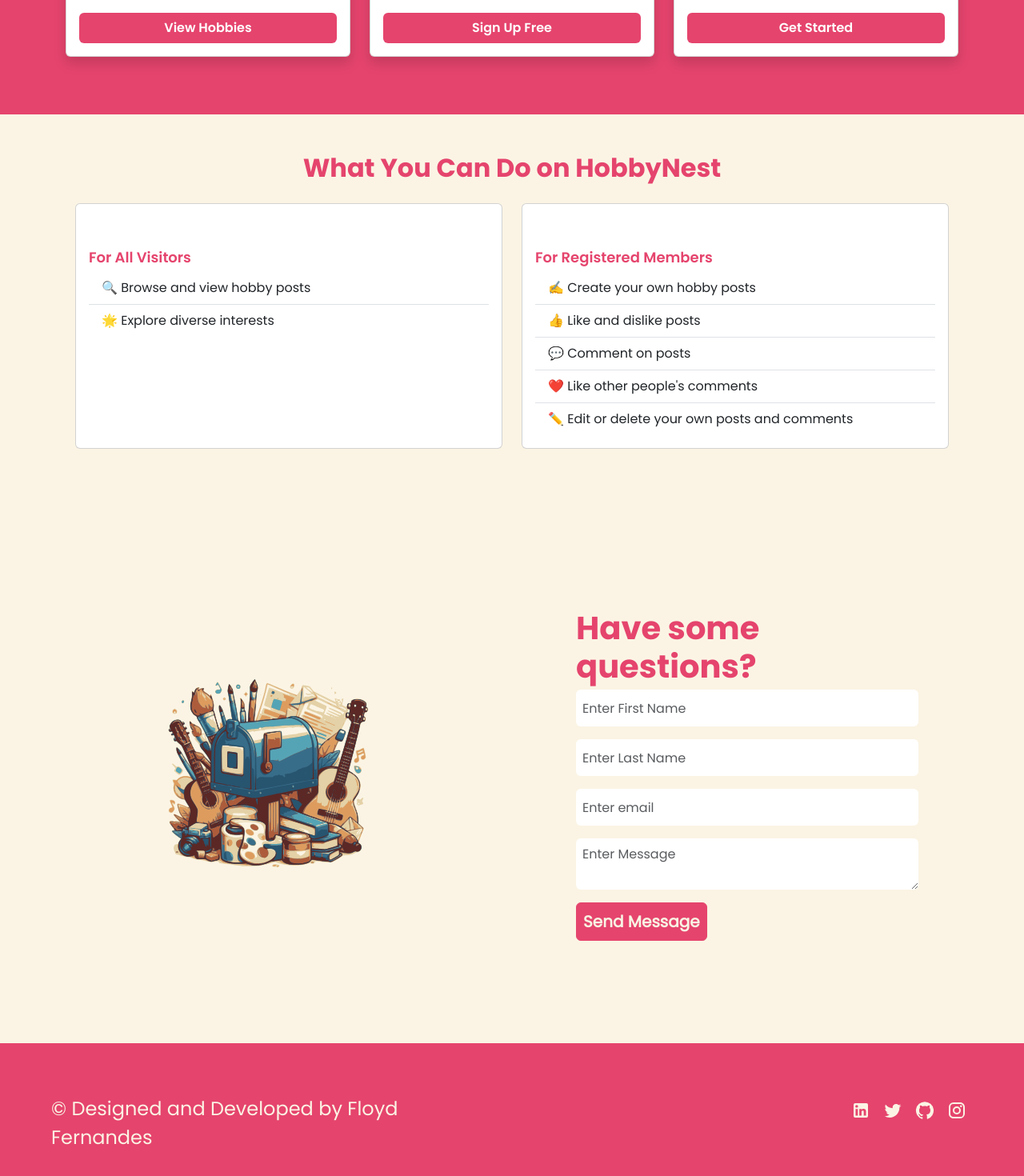
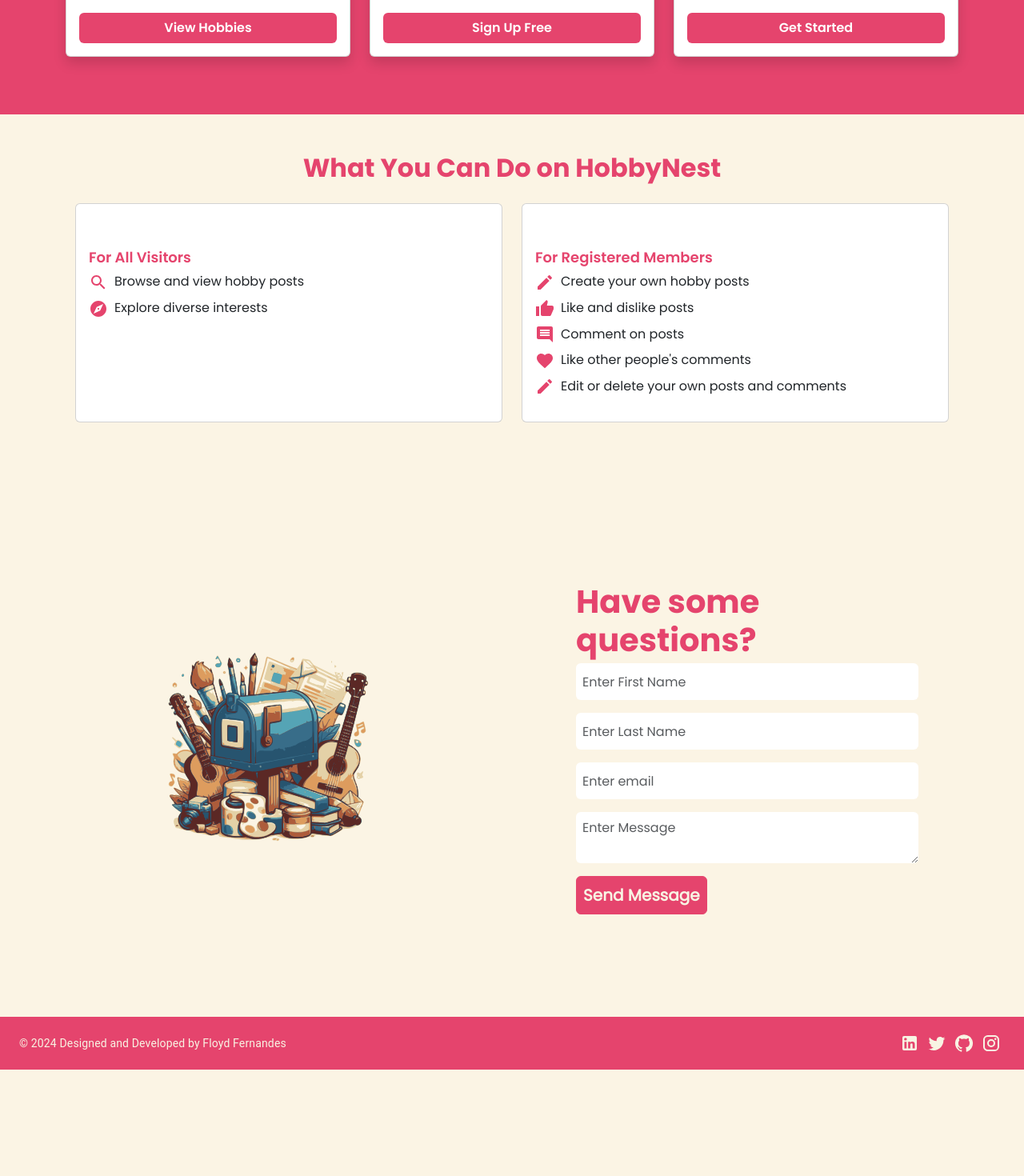
Before and after one commit to floydfdes/app-hobbynest, a React (Create React App) app: page / in a window 1280 px wide. Shown: the part 1243-2713 px from the top of the page at 80% size. After the commit the page ends 2580 px from the top, so only its background shows below. Built offline with nearby package versions, Linux system fonts and the light colour scheme.

Commit message:
Landing page improvements

```diff
--- a/src/components/Footer/Footer.jsx
+++ b/src/components/Footer/Footer.jsx
@@ -1,44 +1,48 @@
 import { GitHub, Instagram, LinkedIn, Twitter } from '@mui/icons-material';
-import { IconButton } from '@mui/material';
+import { Box, IconButton, Typography } from '@mui/material';
 import React from 'react';
+
+const socialLinks = [
+  { icon: LinkedIn, url: 'https://in.linkedin.com/in/floyd-fernandes' },
+  { icon: Twitter, url: 'https://twitter.com/floydintech' },
+  { icon: GitHub, url: 'https://github.com/floydfdes' },
+  { icon: Instagram, url: 'https://www.instagram.com/floyd_fernandes_24/' },
+];
 
 const Footer = () => {
   return (
-    <>
-      <div className="row page-footer">
-        <div className="col-md-6 col-sm-12 text-start">
-          &#169; Designed and Developed by Floyd Fernandes
-        </div>
-        <div className="col-md-6 col-sm-12 text-end">
-          <div>
-            <p className="about-icons">
-              <IconButton
-                onClick={() =>
-                  window.open(
-                    'https://in.linkedin.com/in/floyd-fernandes-03b771121',
-                  )
-                }
-              >
-                <LinkedIn />
-              </IconButton>
-              <IconButton>
-                <Twitter />
-              </IconButton>
-              <IconButton>
-                <GitHub />
-              </IconButton>
-              <IconButton
-                onClick={() =>
-                  window.open('https://www.instagram.com/floyd_fernandes_24/')
-                }
-              >
-                <Instagram />
-              </IconButton>
-            </p>
-          </div>
-        </div>
-      </div>
-    </>
+    <Box
+      component="footer"
+      sx={{
+        py: 2,
+        px: 3,
+        backgroundColor: 'var(--secondary-color)',
+        color: 'var(--primary-color)'
+      }}
+    >
+      <Box
+        display="flex"
+        flexDirection={{ xs: 'column', md: 'row' }}
+        justifyContent="space-between"
+        alignItems="center"
+      >
+        <Typography variant="body2">
+          &#169; {new Date().getFullYear()} Designed and Developed by Floyd Fernandes
+        </Typography>
+        <Box>
+          {socialLinks.map(({ icon: Icon, url }) => (
+            <IconButton
+              key={url}
+              onClick={() => window.open(url, '_blank', 'noopener,noreferrer')}
+              sx={{ color: 'inherit' }}
+              size="small"
+            >
+              <Icon />
+            </IconButton>
+          ))}
+        </Box>
+      </Box>
+    </Box>
   );
 };
 
--- a/src/components/Main/Main.jsx
+++ b/src/components/Main/Main.jsx
@@ -1,11 +1,40 @@
+import CommentIcon from '@mui/icons-material/Comment';
+import CreateIcon from '@mui/icons-material/Create';
+import EditIcon from '@mui/icons-material/Edit';
+import ExploreIcon from '@mui/icons-material/Explore';
+import FavoriteIcon from '@mui/icons-material/Favorite';
 import InteractionIcon from '@mui/icons-material/Forum';
 import PersonAddIcon from '@mui/icons-material/PersonAdd';
+import SearchIcon from '@mui/icons-material/Search';
+import ThumbUpIcon from '@mui/icons-material/ThumbUp';
 import VisibilityIcon from '@mui/icons-material/Visibility';
 import React from 'react';
 import { useNavigate } from 'react-router-dom';
 import LandingImage from '../../assets/images/hobby-nest-bird.svg';
 import Contact from '../Contact/Contact';
 import Footer from '../Footer/Footer';
+
+const featureSections = [
+  {
+    id: "visitors",
+    title: "For All Visitors",
+    features: [
+      { id: "browse", icon: <SearchIcon />, text: "Browse and view hobby posts" },
+      { id: "explore", icon: <ExploreIcon />, text: "Explore diverse interests" }
+    ]
+  },
+  {
+    id: "members",
+    title: "For Registered Members",
+    features: [
+      { id: "create", icon: <CreateIcon />, text: "Create your own hobby posts" },
+      { id: "like", icon: <ThumbUpIcon />, text: "Like and dislike posts" },
+      { id: "comment", icon: <CommentIcon />, text: "Comment on posts" },
+      { id: "likeComments", icon: <FavoriteIcon />, text: "Like other people's comments" },
+      { id: "edit", icon: <EditIcon />, text: "Edit or delete your own posts and comments" }
+    ]
+  }
+];
 
 function Main() {
   const history = useNavigate();
@@ -98,31 +127,23 @@ function Main() {
       <div className="container mt-5 px-4">
         <h2 className="text-center mb-4">What You Can Do on HobbyNest</h2>
         <div className="row g-4">
-          <div className="col-md-6 mb-4">
-            <div className="card h-100">
-              <div className="card-body">
-                <h5 className="card-title">For All Visitors</h5>
-                <ul className="list-group list-group-flush">
-                  <li className="list-group-item">🔍 Browse and view hobby posts</li>
-                  <li className="list-group-item">🌟 Explore diverse interests</li>
-                </ul>
+          {featureSections.map((section) => (
+            <div key={section.id} className="col-md-6 mb-4">
+              <div className="card h-100">
+                <div className="card-body">
+                  <h5 className="card-title">{section.title}</h5>
+                  <ul className="list-unstyled">
+                    {section.features.map((feature) => (
+                      <li key={feature.id} className="mb-2">
+                        <span className="me-2" style={{ color: 'var(--secondary-color)' }}>{feature.icon}</span>
+                        {feature.text}
+                      </li>
+                    ))}
+                  </ul>
+                </div>
               </div>
             </div>
-          </div>
-          <div className="col-md-6 mb-4">
-            <div className="card h-100">
-              <div className="card-body">
-                <h5 className="card-title">For Registered Members</h5>
-                <ul className="list-group list-group-flush">
-                  <li className="list-group-item">✍️ Create your own hobby posts</li>
-                  <li className="list-group-item">👍 Like and dislike posts</li>
-                  <li className="list-group-item">💬 Comment on posts</li>
-                  <li className="list-group-item">❤️ Like other people&apos;s comments</li>
-                  <li className="list-group-item">✏️ Edit or delete your own posts and comments</li>
-                </ul>
-              </div>
-            </div>
-          </div>
+          ))}
         </div>
       </div>
 
```
